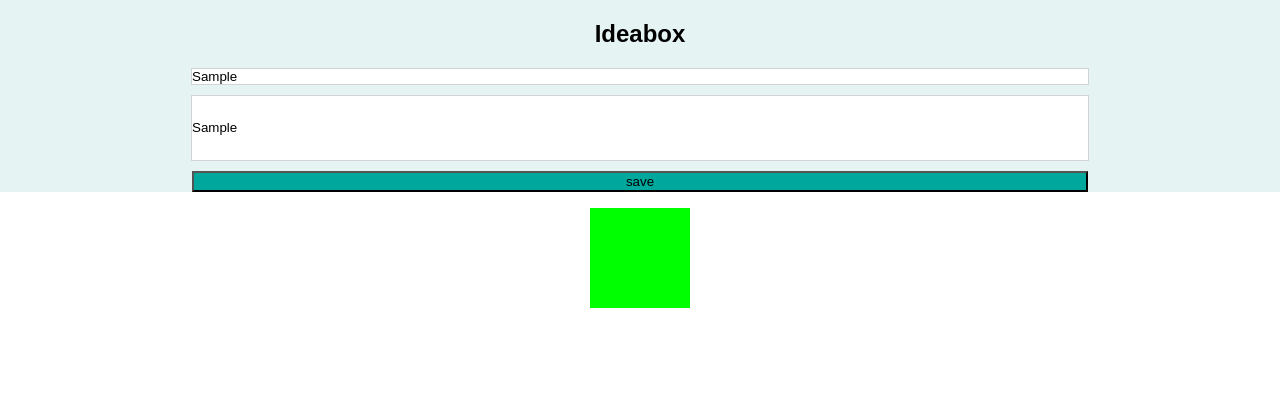
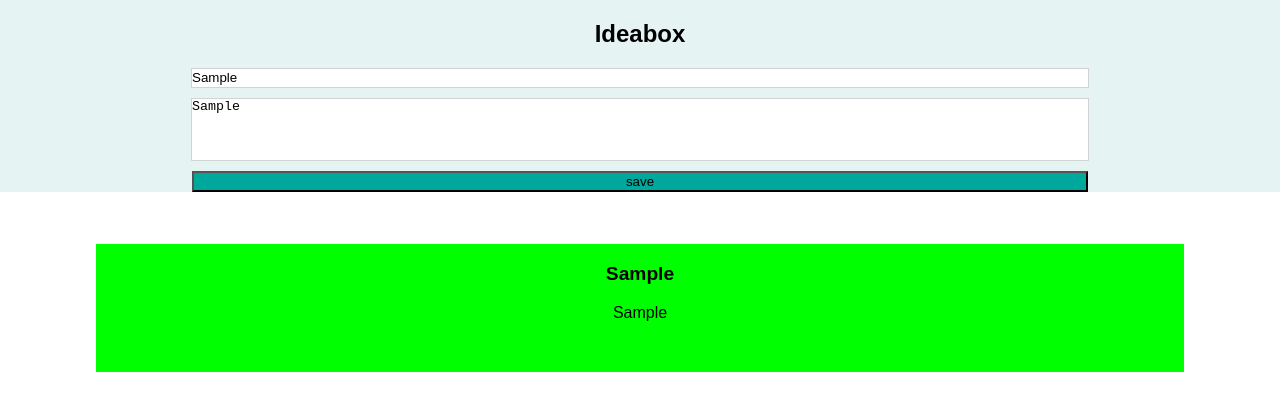
Before and after one commit to TFisch/ideaBoxReact, a React (Create React App) app: page / in a window 1280 px wide. Both pictures are taken after typing "Sample", "Sample" into the empty fields and a click on the button "save". Shown: the top 410 px of the page. Built offline with nearby package versions, Linux system fonts and the light colour scheme.

Commit message:
Add margin to ideacards

```diff
--- a/src/App.css
+++ b/src/App.css
@@ -32,7 +32,8 @@
 }
 
 .IdeasContainer {
+  align-items: center;
   display: flex;
   flex-direction: column;
-  align-items: center;
+  margin-top: 2.5em;
 }
--- a/src/components/IdeaCard.js
+++ b/src/components/IdeaCard.js
@@ -1,10 +1,10 @@
 import React from 'react';
 import './compontent-css/IdeaCard.css';
 
-const IdeaCard = ({ name, description, id }) => (
+const IdeaCard = ({ titleInput, bodyInput, id }) => (
   <div className="IdeaCard">
-    <h1>{name}</h1>
-    <p>{description}</p>
+    <h3 className="title">{titleInput}</h3>
+    <p className="body">{bodyInput}</p>
   </div>
 );
 
--- a/src/components/Input.js
+++ b/src/components/Input.js
@@ -31,7 +31,7 @@ export default class Input extends Component {
           onChange={this.handleChange}
           value={titleInput}
         />
-        <input
+        <textarea
           className="idea-body entry input-box"
           name="bodyInput"
           type="text"
--- a/src/components/compontent-css/IdeaCard.css
+++ b/src/components/compontent-css/IdeaCard.css
@@ -1,6 +1,14 @@
 .IdeaCard {
   background-color: lime;
-  height: 100px;
-  margin: 1em;
-  width: 100px;
+  height: 8em;
+  margin: 0.75em;
+  width: 85%;
 }
+
+.title {
+  font-size: 1.2em;
+}
+
+.body {
+  font-size: 1em;
+}
--- a/src/components/compontent-css/Input.css
+++ b/src/components/compontent-css/Input.css
@@ -6,20 +6,27 @@
   height: 12em;
 }
 
-.entry {
-  width: 70%;
-}
-
 .input-box {
   border: 0.5px solid #d1d3d4;
   padding: 0px;
+  width: 70%;
 }
 
 .idea-body {
   height: 5em;
   margin: 0.75em 0;
+  width: 70%;
+}
+
+.idea-title {
+  height: 1.5em;
 }
 
 .save-button {
   background-color: #00a79d;
+  width: 70%;
 }
+
+textarea {
+  resize: none;
+}
```
